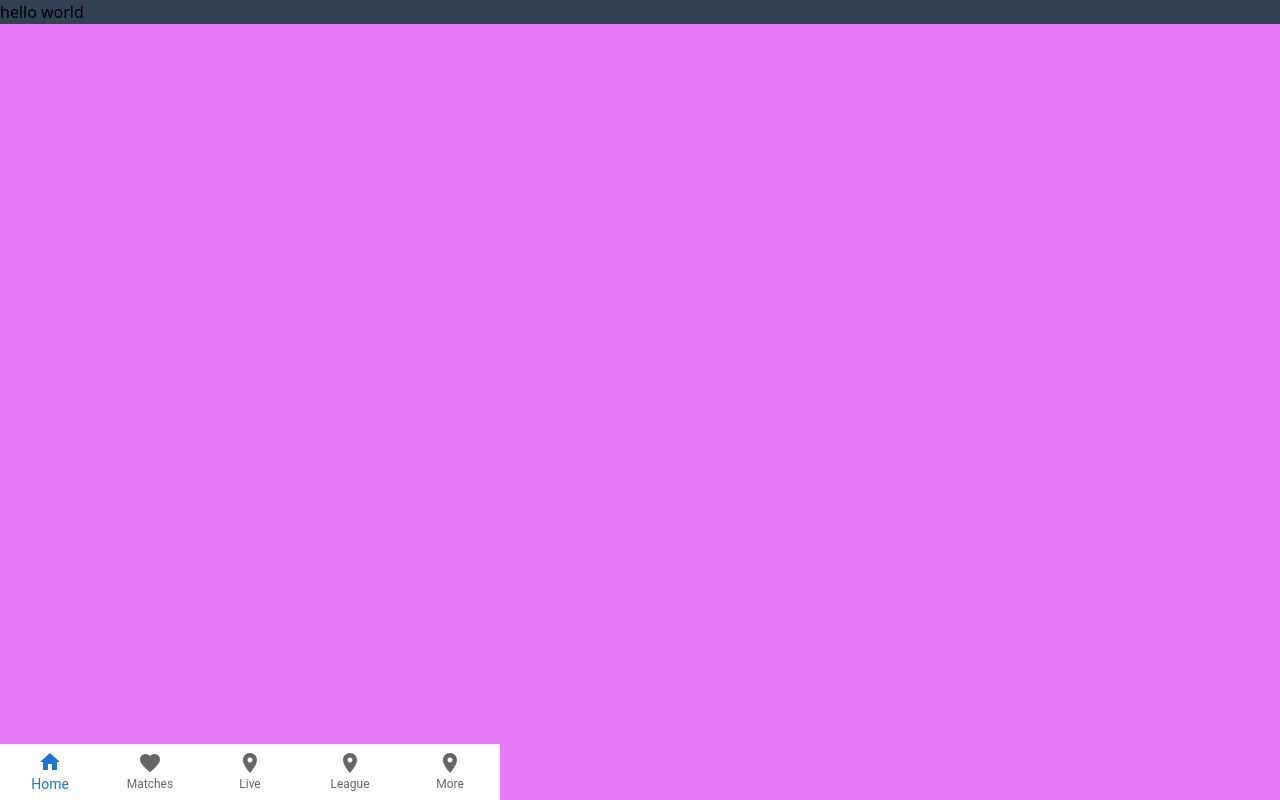
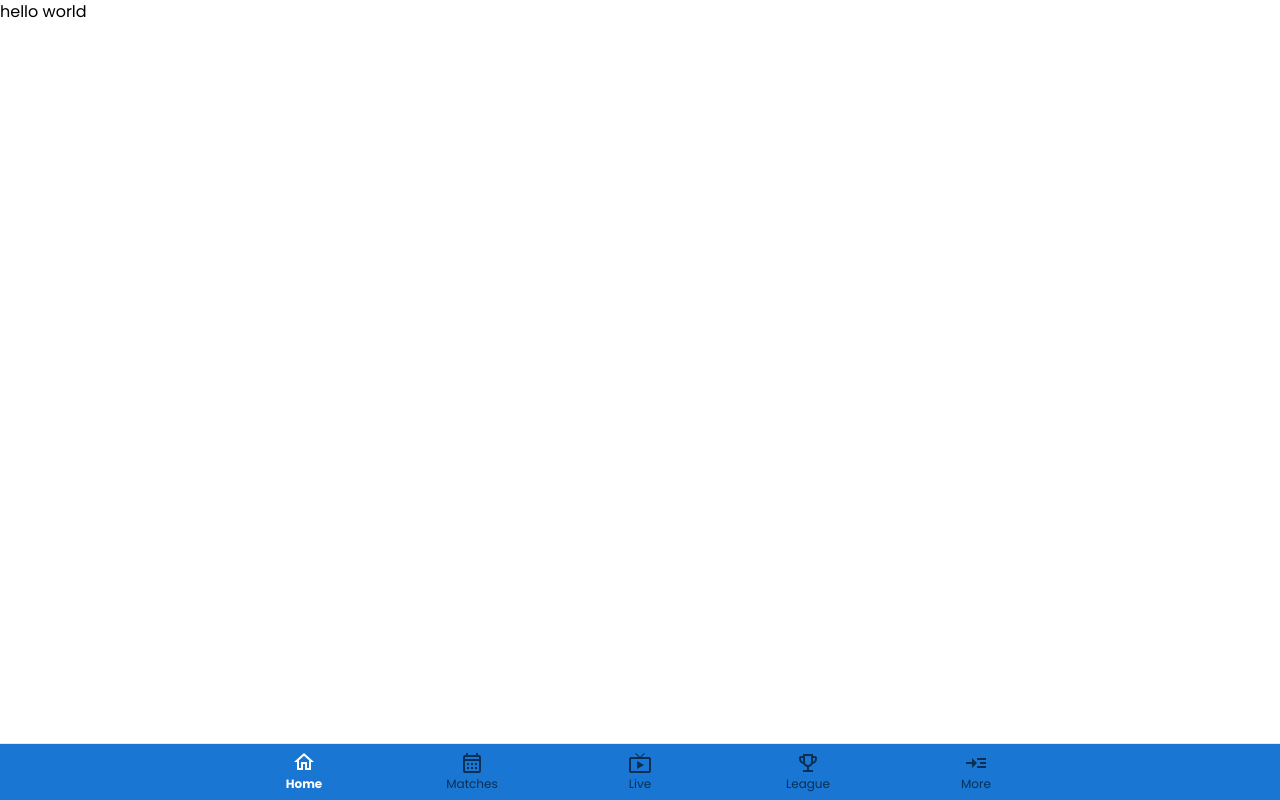
Before and after one commit to programming-agency/client-project-football-live-web, a React (Create React App) app: page / in a window 1280 px wide. Built offline with nearby package versions, Linux system fonts and the light colour scheme.

Commit message:
🐞 Bug fixed.

```diff
--- a/public/index.html
+++ b/public/index.html
@@ -24,7 +24,7 @@
       work correctly both with client-side routing and a non-root public URL.
       Learn how to configure a non-root public URL by running `npm run build`.
     -->
-    <title>React App</title>
+    <title>Football Live</title>
   </head>
   <body>
     <noscript>You need to enable JavaScript to run this app.</noscript>
--- a/src/Layout/LabelBottomNavigation.jsx
+++ b/src/Layout/LabelBottomNavigation.jsx
@@ -4,26 +4,46 @@ import BottomNavigation from '@mui/material/BottomNavigation';
 import BottomNavigationAction from '@mui/material/BottomNavigationAction';
 import FavoriteIcon from '@mui/icons-material/Favorite';
 import LocationOnIcon from '@mui/icons-material/LocationOn';
-import HomeIcon from '@mui/icons-material/Home';
+import LiveTv from '@mui/icons-material/LiveTv';
+import EmojiEvents from '@mui/icons-material/EmojiEventsOutlined';
+import ReadMoreIcon from '@mui/icons-material/ReadMoreOutlined';
+import HomeIcon from '@mui/icons-material/HomeOutlined';
+import MatchIcon from '@mui/icons-material/CalendarMonthOutlined';
 
 export default function SimpleBottomNavigation() {
   const [value, setValue] = React.useState(0);
 
   return (
-    <Box sx={{ width: 500 }}>
+    <Box className="w-full">
       <BottomNavigation
         showLabels
         value={value}
+        // sx={{backgroundColor: (theme) => theme.palette.primary.main}}
+        sx={{
+          bgcolor: (theme) => theme.palette.primary.main,
+          '& .Mui-selected': {
+            '& .MuiBottomNavigationAction-label': {
+              color: 'white',
+              fontSize: theme => theme.typography.caption,
+              transition: 'none',
+              fontWeight: 'bold',
+              lineHeight: '20px'
+            },
+            '& .MuiSvgIcon-root, & .MuiBottomNavigationAction-label': {
+              color: 'white'
+            }
+          }
+        }}
         onChange={(event, newValue) => {
           setValue(newValue);
         }}
       >
         {/* Bottom Navigation Bar */}
         <BottomNavigationAction label="Home" icon={<HomeIcon />} />
-        <BottomNavigationAction label="Matches" icon={<FavoriteIcon />} />
-        <BottomNavigationAction label="Live" icon={<LocationOnIcon />} />
-        <BottomNavigationAction label="League" icon={<LocationOnIcon />} />
-        <BottomNavigationAction label="More" icon={<LocationOnIcon />} />
+        <BottomNavigationAction label="Matches" icon={<MatchIcon />} />
+        <BottomNavigationAction label="Live" icon={<LiveTv />} />
+        <BottomNavigationAction label="League" icon={<EmojiEvents />} />
+        <BottomNavigationAction label="More" icon={<ReadMoreIcon />} />
       </BottomNavigation>
     </Box>
   );
--- a/src/Layout/Main.jsx
+++ b/src/Layout/Main.jsx
@@ -1,17 +1,16 @@
 import React from 'react';
 import { Outlet } from 'react-router-dom';
 import LabelBottomNavigation from './LabelBottomNavigation';
-import { Box } from '@mui/material';
+import { Box, Paper } from '@mui/material';
 
 const Main = () => {
     return (
-        <Box className='flex flex-col justify-between bg-fuchsia-400 h-screen'>
-
-            <Box ClassName="flex-grow ">
+        <Box className=" h-screen flex flex-col">
+            <Box className="flex-grow">
                 <Outlet />
             </Box>
 
-            <Box ClassName="bg-red-500 ">
+            <Box className="border-t">
                 <LabelBottomNavigation />
             </Box>
         </Box>
--- a/src/Pages/Home/Home.jsx
+++ b/src/Pages/Home/Home.jsx
@@ -2,7 +2,7 @@ import React from 'react';
 
 const Home = () => {
     return (
-        <div className='bg-slate-700 '>
+        <div>
             hello world
         </div>
     );
--- a/src/index.css
+++ b/src/index.css
@@ -1,3 +1,9 @@
+@import url('https://fonts.googleapis.com/css2?family=Poppins:wght@200;300;400;500;600;700;800;900&display=swap');
+
 @tailwind base;
 @tailwind components;
 @tailwind utilities;
+
+body{
+    font-family: 'Poppins', sans-serif !important;
+}
--- a/src/index.js
+++ b/src/index.js
@@ -9,6 +9,7 @@ import {
 } from "react-router-dom";
 import Main from './Layout/Main';
 import Home from './Pages/Home/Home';
+import { createTheme, ThemeProvider } from '@mui/material/styles';
 
 
 const router = createBrowserRouter([
@@ -24,10 +25,23 @@ const router = createBrowserRouter([
   },
 ]);
 
+const THEME = createTheme({
+  typography: {
+    "fontFamily": `"Poppins", "sans-serif", "Arial", sans-serif`,
+    "fontSize": 14,
+    "fontWeightLight": 300,
+    "fontWeightRegular": 500,
+    "fontWeightMedium": 600
+  }
+});
+
+
 const root = ReactDOM.createRoot(document.getElementById('root'));
 root.render(
   <React.StrictMode>
-    <RouterProvider router={router} />
+     <ThemeProvider theme={THEME}>
+      <RouterProvider router={router} />
+    </ThemeProvider>
   </React.StrictMode>
 );
 
```
